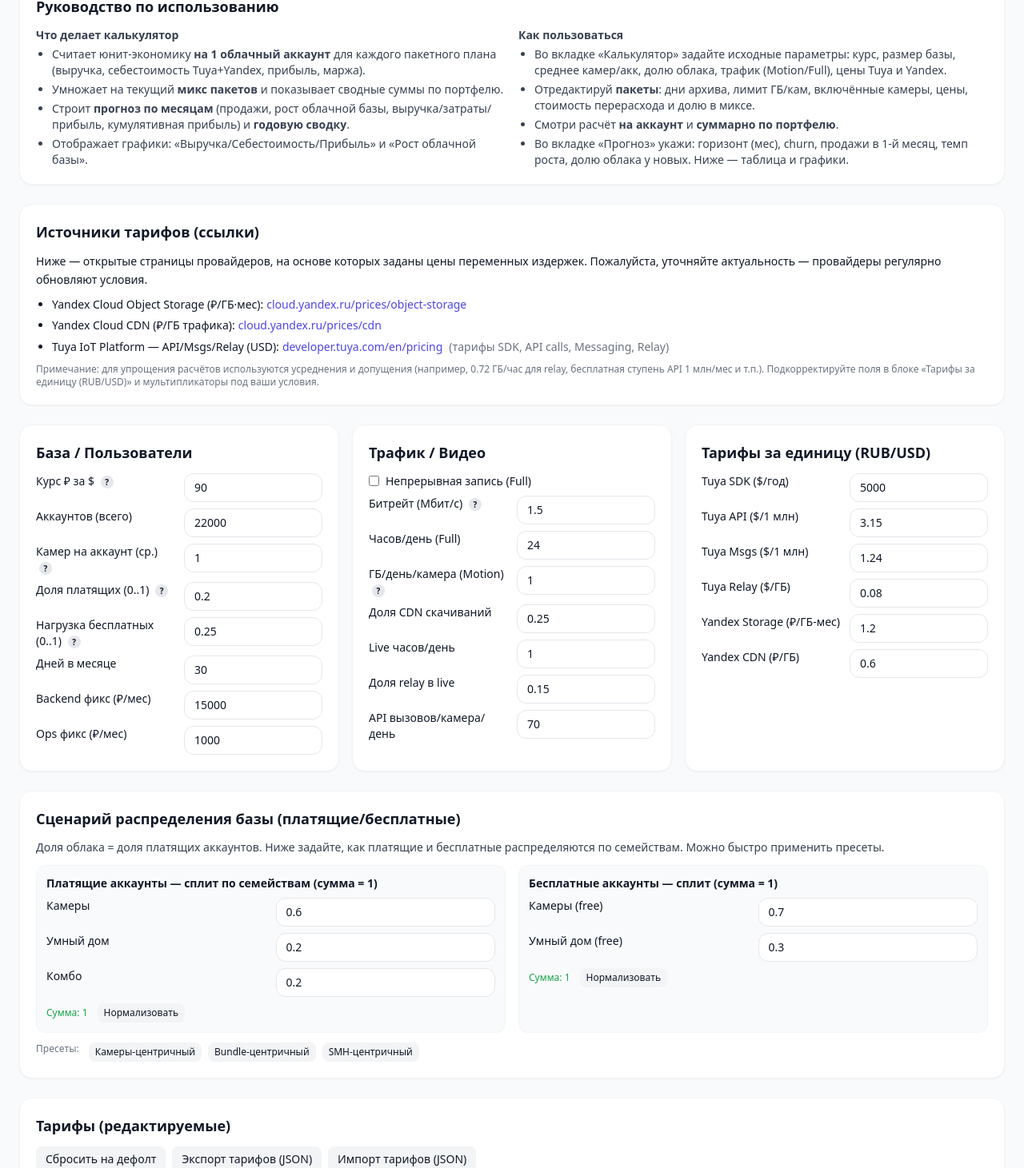
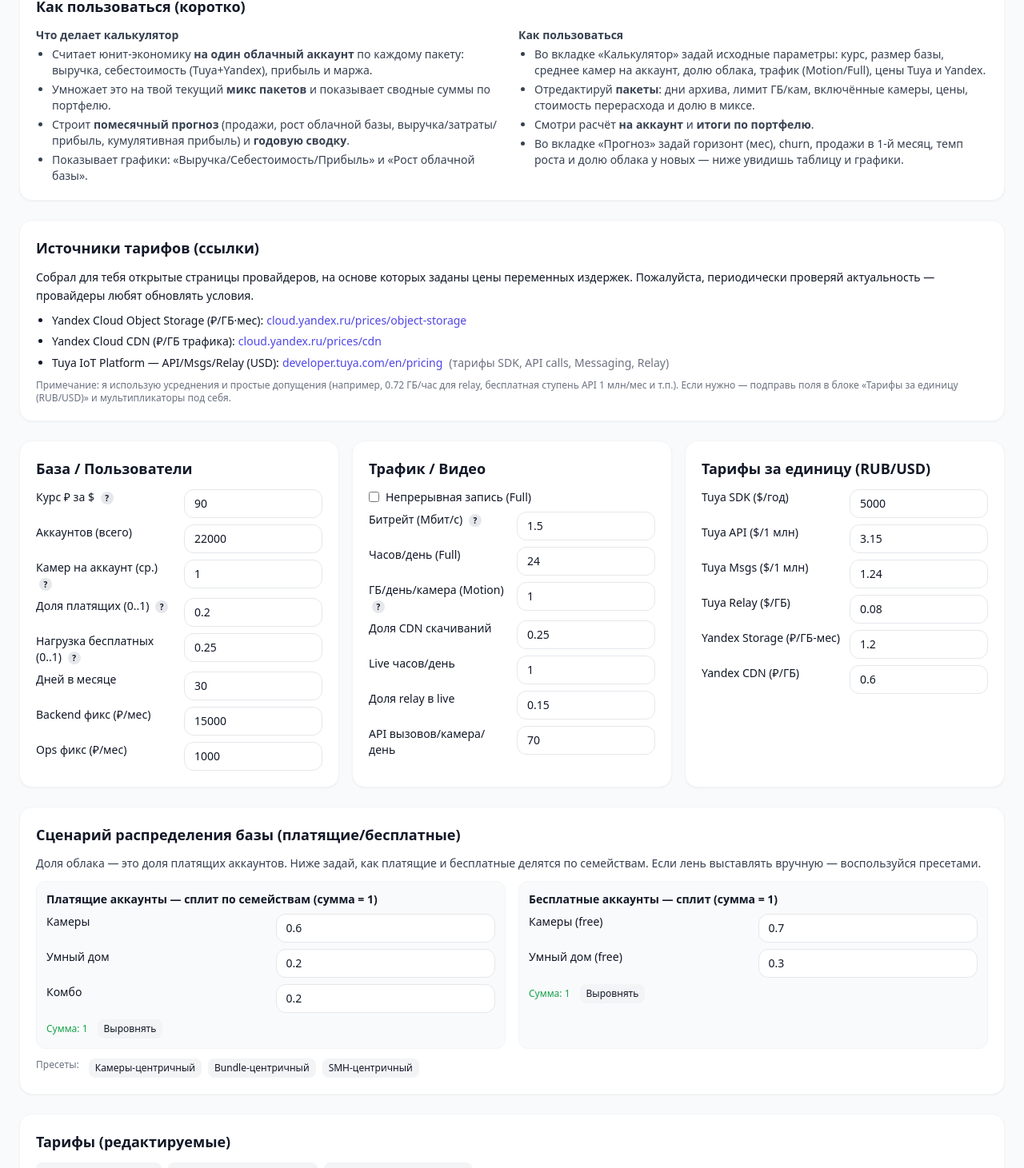
Before and after one commit to Max13Good/camera_application_calculate, a React (Vite) app: page / in a window 1280 px wide. Shown: the part 117-1578 px from the top of the page at 80% size. Built offline with nearby package versions, Linux system fonts and the light colour scheme.

Commit message:
copy: дружелюбный ‘ты’-тон для подсказок и пояснений

```diff
--- a/src/App.tsx
+++ b/src/App.tsx
@@ -763,28 +763,22 @@ export default function App() {
         </div>
 
         {/* ===== Руководство ===== */}
-        <Section title="Руководство по использованию">
+        <Section title="Как пользоваться (коротко)">
           <div className="grid grid-cols-1 md:grid-cols-2 gap-4 text-sm text-gray-700">
             <div>
               <div className="font-semibold mb-1">Что делает калькулятор</div>
               <ul className="list-disc pl-5 space-y-1">
                 <li>
-                  Считает юнит‑экономику <b>на 1 облачный аккаунт</b> для
-                  каждого пакетного плана (выручка, себестоимость Tuya+Yandex,
-                  прибыль, маржа).
+                  Считает юнит‑экономику <b>на один облачный аккаунт</b> по каждому пакету: выручка, себестоимость (Tuya+Yandex), прибыль и маржа.
                 </li>
                 <li>
-                  Умножает на текущий <b>микс пакетов</b> и показывает сводные
-                  суммы по портфелю.
+                  Умножает это на твой текущий <b>микс пакетов</b> и показывает сводные суммы по портфелю.
                 </li>
                 <li>
-                  Строит <b>прогноз по месяцам</b> (продажи, рост облачной базы,
-                  выручка/затраты/прибыль, кумулятивная прибыль) и{" "}
-                  <b>годовую сводку</b>.
+                  Строит <b>помесячный прогноз</b> (продажи, рост облачной базы, выручка/затраты/прибыль, кумулятивная прибыль) и <b>годовую сводку</b>.
                 </li>
                 <li>
-                  Отображает графики: «Выручка/Себестоимость/Прибыль» и «Рост
-                  облачной базы».
+                  Показывает графики: «Выручка/Себестоимость/Прибыль» и «Рост облачной базы».
                 </li>
               </ul>
             </div>
@@ -792,21 +786,17 @@ export default function App() {
               <div className="font-semibold mb-1">Как пользоваться</div>
               <ul className="list-disc pl-5 space-y-1">
                 <li>
-                  Во вкладке «Калькулятор» задайте исходные параметры: курс,
-                  размер базы, среднее камер/акк, долю облака, трафик
-                  (Motion/Full), цены Tuya и Yandex.
+                  Во вкладке «Калькулятор» задай исходные параметры: курс, размер базы, среднее камер на аккаунт, долю облака, трафик (Motion/Full), цены Tuya и Yandex.
                 </li>
                 <li>
                   Отредактируй <b>пакеты</b>: дни архива, лимит ГБ/кам,
                   включённые камеры, цены, стоимость перерасхода и долю в миксе.
                 </li>
                 <li>
-                  Смотри расчёт <b>на аккаунт</b> и <b>суммарно по портфелю</b>.
+                  Смотри расчёт <b>на аккаунт</b> и <b>итоги по портфелю</b>.
                 </li>
                 <li>
-                  Во вкладке «Прогноз» укажи: горизонт (мес), churn, продажи в
-                  1‑й месяц, темп роста, долю облака у новых. Ниже — таблица и
-                  графики.
+                  Во вкладке «Прогноз» задай горизонт (мес), churn, продажи в 1‑й месяц, темп роста и долю облака у новых — ниже увидишь таблицу и графики.
                 </li>
               </ul>
             </div>
@@ -816,9 +806,7 @@ export default function App() {
         <Section title="Источники тарифов (ссылки)">
           <div className="text-sm leading-relaxed space-y-2">
             <p>
-              Ниже — открытые страницы провайдеров, на основе которых заданы
-              цены переменных издержек. Пожалуйста, уточняйте актуальность —
-              провайдеры регулярно обновляют условия.
+              Собрал для тебя открытые страницы провайдеров, на основе которых заданы цены переменных издержек. Пожалуйста, периодически проверяй актуальность — провайдеры любят обновлять условия.
             </p>
             <ul className="list-disc pl-5 space-y-1">
               <li>
@@ -857,10 +845,7 @@ export default function App() {
               </li>
             </ul>
             <p className="text-xs text-gray-500">
-              Примечание: для упрощения расчётов используются усреднения и
-              допущения (например, 0.72 ГБ/час для relay, бесплатная ступень API
-              1 млн/мес и т.п.). Подкорректируйте поля в блоке «Тарифы за
-              единицу (RUB/USD)» и мультипликаторы под ваши условия.
+              Примечание: я использую усреднения и простые допущения (например, 0.72 ГБ/час для relay, бесплатная ступень API 1 млн/мес и т.п.). Если нужно — подправь поля в блоке «Тарифы за единицу (RUB/USD)» и мультипликаторы под себя.
             </p>
           </div>
         </Section>
@@ -873,7 +858,7 @@ export default function App() {
                 <div className="grid grid-cols-2 gap-x-3 gap-y-2 text-sm">
                   <label>
                     Курс ₽ за ${" "}
-                    <Help text="Курс для конвертации цен Tuya в рубли." />
+                    <Help text="Курс для перевода цен Tuya в рубли. Если что — подправь под себя." />
                   </label>
                   <input
                     className={inputCls}
@@ -892,7 +877,7 @@ export default function App() {
 
                   <label>
                     Камер на аккаунт (ср.){" "}
-                    <Help text="Сколько камер в среднем привязано к одному аккаунту." />
+                    <Help text="В среднем сколько камер у тебя на одном аккаунте." />
                   </label>
                   <input
                     className={inputCls}
@@ -904,7 +889,7 @@ export default function App() {
 
                   <label>
                     Доля платящих (0..1){" "}
-                    <Help text="Доля существующих аккаунтов, которые платят (в т.ч. камеры/SMH/Bundle)." />
+                    <Help text="Какая доля существующих аккаунтов платит (камеры/SMH/Bundle)." />
                   </label>
                   <input
                     className={inputCls}
@@ -916,7 +901,7 @@ export default function App() {
 
                   <label>
                     Нагрузка бесплатных (0..1){" "}
-                    <Help text="Во сколько раз free-аккаунт легче платного по Tuya нагрузке. 0.25 = 25% от платного." />
+                    <Help text="Во сколько раз free‑аккаунт легче платного по нагрузке Tuya. 0.25 = четверть от платного." />
                   </label>
                   <input
                     className={inputCls}
@@ -965,7 +950,7 @@ export default function App() {
 
                   <label>
                     Битрейт (Мбит/с){" "}
-                    <Help text="Используется в режиме Full для расчёта ГБ/день." />
+                    <Help text="Для режима Full — чтобы понять, сколько ГБ в день набежит." />
                   </label>
                   <input
                     className={inputCls}
@@ -985,7 +970,7 @@ export default function App() {
 
                   <label>
                     ГБ/день/камера (Motion){" "}
-                    <Help text="Средний фактический объём при записи по событиям." />
+                    <Help text="Сколько в среднем выходит за день при записи по событиям (Motion)." />
                   </label>
                   <input
                     className={inputCls}
@@ -1095,9 +1080,7 @@ export default function App() {
             {/* Scenario: split base into paid/free and across families */}
             <Section title="Сценарий распределения базы (платящие/бесплатные)">
               <div className="text-sm text-gray-700 mb-3">
-                Доля облака = доля платящих аккаунтов. Ниже задайте, как
-                платящие и бесплатные распределяются по семействам. Можно быстро
-                применить пресеты.
+                Доля облака — это доля платящих аккаунтов. Ниже задай, как платящие и бесплатные делятся по семействам. Если лень выставлять вручную — воспользуйся пресетами.
               </div>
               <div className="grid grid-cols-1 md:grid-cols-2 gap-4 text-sm">
                 <div className="bg-gray-50 rounded-xl p-3 border border-gray-100">
@@ -1179,7 +1162,7 @@ export default function App() {
                               });
                           }}
                         >
-                          Нормализовать
+                          Выровнять
                         </button>
                       </div>
                     );
@@ -1248,7 +1231,7 @@ export default function App() {
                               });
                           }}
                         >
-                          Нормализовать
+                          Выровнять
                         </button>
                       </div>
                     );
@@ -1570,7 +1553,7 @@ export default function App() {
 
                   <label>
                     Конверсия конкурентов (0..1){" "}
-                    <Help text="Доля базы конкурентов, которую удастся конвертировать в нашу базу за весь период" />
+                    <Help text="Какую долю базы конкурентов ты заберёшь за весь период." />
                   </label>
                   <input
                     className={inputCls}
@@ -1610,7 +1593,7 @@ export default function App() {
                     <>
                       <label>
                         Крутизна S-кривой (k){" "}
-                        <Help text="Больше k — резче переход (быстрее рост в середине)" />
+                        <Help text="Чем больше k — тем резче рост в середине." />
                       </label>
                       <input
                         className={inputCls}
@@ -1622,7 +1605,7 @@ export default function App() {
 
                       <label>
                         Середина (месяц){" "}
-                        <Help text="Где максимум скорости; null — середина горизонта" />
+                        <Help text="Где пик скорости. Оставь пусто — возьму середину горизонта." />
                       </label>
                       <input
                         className={inputCls}
--- a/src/components/BaseMixEditor.tsx
+++ b/src/components/BaseMixEditor.tsx
@@ -70,7 +70,7 @@ export default function BaseMixEditor({
   return (
     <div className="space-y-4">
       <div className="flex items-center gap-2">
-        <div className="text-sm font-medium">Группа:</div>
+        <div className="text-sm font-medium">Группа тарифов:</div>
         <div className="bg-white rounded-xl border border-gray-200 p-1">
           <button
             className={`px-3 py-1 rounded-lg text-sm ${
@@ -89,7 +89,7 @@ export default function BaseMixEditor({
             Бесплатные
           </button>
         </div>
-        <div className="text-xs text-gray-600">Сумма долей по семейству в выбранной группе = 1</div>
+        <div className="text-xs text-gray-600">В этой группе сумма долей по семейству должна быть 1 — если что, помогу выровнять.</div>
       </div>
       {families.map((f) => {
         const list = tariffs.filter(
@@ -125,7 +125,7 @@ export default function BaseMixEditor({
                 className="px-2 py-1 rounded-lg bg-gray-100 hover:bg-gray-200 text-xs"
                 onClick={() => normalizeFamily(f.key)}
               >
-                Нормализовать
+                Выровнять
               </button>
               <button
                 className="px-2 py-1 rounded-lg bg-gray-100 hover:bg-gray-200 text-xs"
--- a/src/components/Help.tsx
+++ b/src/components/Help.tsx
@@ -19,7 +19,7 @@ export default function Help({ text }: { text: string }) {
         ref={ref}
         type="button"
         className="ml-1 inline-flex items-center justify-center w-4 h-4 rounded-full bg-gray-200 text-[10px] font-semibold cursor-help select-none"
-        aria-label="Подсказка"
+        aria-label="Подсказка — нажми или наведи"
         title={text}
         onMouseEnter={() => setOpen(true)}
         onMouseLeave={() => setOpen(false)}
--- a/src/components/TariffsEditor.tsx
+++ b/src/components/TariffsEditor.tsx
@@ -49,7 +49,7 @@ export default function TariffsEditor({
           className="px-3 py-1.5 rounded-lg bg-gray-100 hover:bg-gray-200"
           onClick={() => setTariffs(JSON.parse(JSON.stringify(defaults)))}
         >
-          Сбросить на дефолт
+          Сбросить к пресету
         </button>
         <button
           className="px-3 py-1.5 rounded-lg bg-gray-100 hover:bg-gray-200"
@@ -84,7 +84,7 @@ export default function TariffsEditor({
         <div className="mb-4">
           <textarea
             className={`${inputCls} w-full h-40 font-mono`}
-            placeholder="Вставьте JSON тарифов"
+            placeholder="Вставь сюда JSON тарифов — и поехали"
             value={importText}
             onChange={(e) => setImportText(e.target.value)}
           />
@@ -148,7 +148,7 @@ export default function TariffsEditor({
                       />
                       <label>
                         Архив, дней
-                        <Help text="Сколько дней хранится запись в архиве" />
+                        <Help text="На сколько дней хочешь хранить записи в архиве." />
                       </label>
                       <input
                         className={inputCls}
@@ -162,7 +162,7 @@ export default function TariffsEditor({
                       />
                       <label>
                         GB cap/камера
-                        <Help text="Жёсткий cap объёма хранения на камеру за период" />
+                        <Help text="Лимит объёма на камеру за период. Всё, что сверху — как перерасход." />
                       </label>
                       <input
                         className={inputCls}
@@ -176,7 +176,7 @@ export default function TariffsEditor({
                       />
                       <label>
                         Оverage ₽/ГБ
-                        <Help text="Стоимость перерасхода (факт − лимит), ₽/ГБ" />
+                        <Help text="Сколько берём за перерасход (факт минус лимит) — ₽ за каждый ГБ." />
                       </label>
                       <input
                         className={inputCls}
@@ -194,7 +194,7 @@ export default function TariffsEditor({
                       </div>
                       <label>
                         Yandex Storage ₽/ГБ·мес
-                        <Help text="Цена хранения на ГБ-месяц для тарифа" />
+                        <Help text="Сколько платим за хранение за ГБ‑месяц. Можешь задать прямо для этого тарифа." />
                       </label>
                       <input
                         className={inputCls}
@@ -212,7 +212,7 @@ export default function TariffsEditor({
                       />
                       <label>
                         Yandex CDN ₽/ГБ
-                        <Help text="Стоимость CDN за ГБ скачиваний" />
+                        <Help text="Цена CDN за каждый ГБ скачиваний. Если не знаешь — оставь базовое." />
                       </label>
                       <input
                         className={inputCls}
@@ -230,7 +230,7 @@ export default function TariffsEditor({
                       />
                       <label>
                         ГБ/день/камера (Motion)
-                        <Help text="Средний объём/день/камера в Motion‑режиме" />
+                        <Help text="Сколько в среднем пишет камера в день при записи по событиям." />
                       </label>
                       <input
                         className={inputCls}
@@ -247,7 +247,7 @@ export default function TariffsEditor({
                         }
                       />
                       <label>
-                        cdnRatio <Help text="Доля скачиваний из CDN (0..1)" />
+                        cdnRatio <Help text="Доля скачиваний из CDN (0..1). Чем больше — тем дороже CDN, но быстрее пользователю." />
                       </label>
                       <input
                         className={inputCls}
@@ -284,7 +284,7 @@ export default function TariffsEditor({
                         }
                       />
                       <label>
-                        CDN × <Help text="Множитель к цене Yandex CDN (по тарифу)" />
+                        CDN × <Help text="Во сколько раз хотим умножить базовую цену CDN именно для этого тарифа." />
                       </label>
                       <input
                         className={inputCls}
@@ -302,7 +302,7 @@ export default function TariffsEditor({
                       />
                       <label>
                         Motion GB ×
-                        <Help text="Множитель к среднему объёму/день/камера" />
+                        <Help text="Насколько умножаем средний объём/день/камера (если тариф активнее/спокойнее среднего)." />
                       </label>
                       <input
                         className={inputCls}
@@ -320,7 +320,7 @@ export default function TariffsEditor({
                       />
                       <label>
                         cdnRatio ×
-                        <Help text="Множитель к доле CDN для тарифа" />
+                        <Help text="Подправь долю CDN именно для этого тарифа, если нужно." />
                       </label>
                       <input
                         className={inputCls}
@@ -402,7 +402,7 @@ export default function TariffsEditor({
                       />
                       <label>
                         Adoption new
-                        <Help text="Доля новых покупателей в сегменте (0..1)" />
+                        <Help text="Какую долю новых пользователей заберёт этот тариф внутри семейства (0..1)." />
                       </label>
                       <input
                         className={inputCls}
@@ -454,7 +454,7 @@ export default function TariffsEditor({
                         ))}
                       </select>
                       <label>
-                        upgradeRate <Help text="Доля, апгрейдящаяся в месяц (0..1)" />
+                        upgradeRate <Help text="Какая доля в среднем апгрейдится за месяц (0..1)." />
                       </label>
                       <input
                         className={inputCls}
@@ -491,7 +491,7 @@ export default function TariffsEditor({
                         ))}
                       </select>
                       <label>
-                        downgradeRate <Help text="Доля, даунгрейдящаяся в месяц (0..1)" />
+                        downgradeRate <Help text="Какая доля уходит на тариф попроще за месяц (0..1)." />
                       </label>
                       <input
                         className={inputCls}
```
